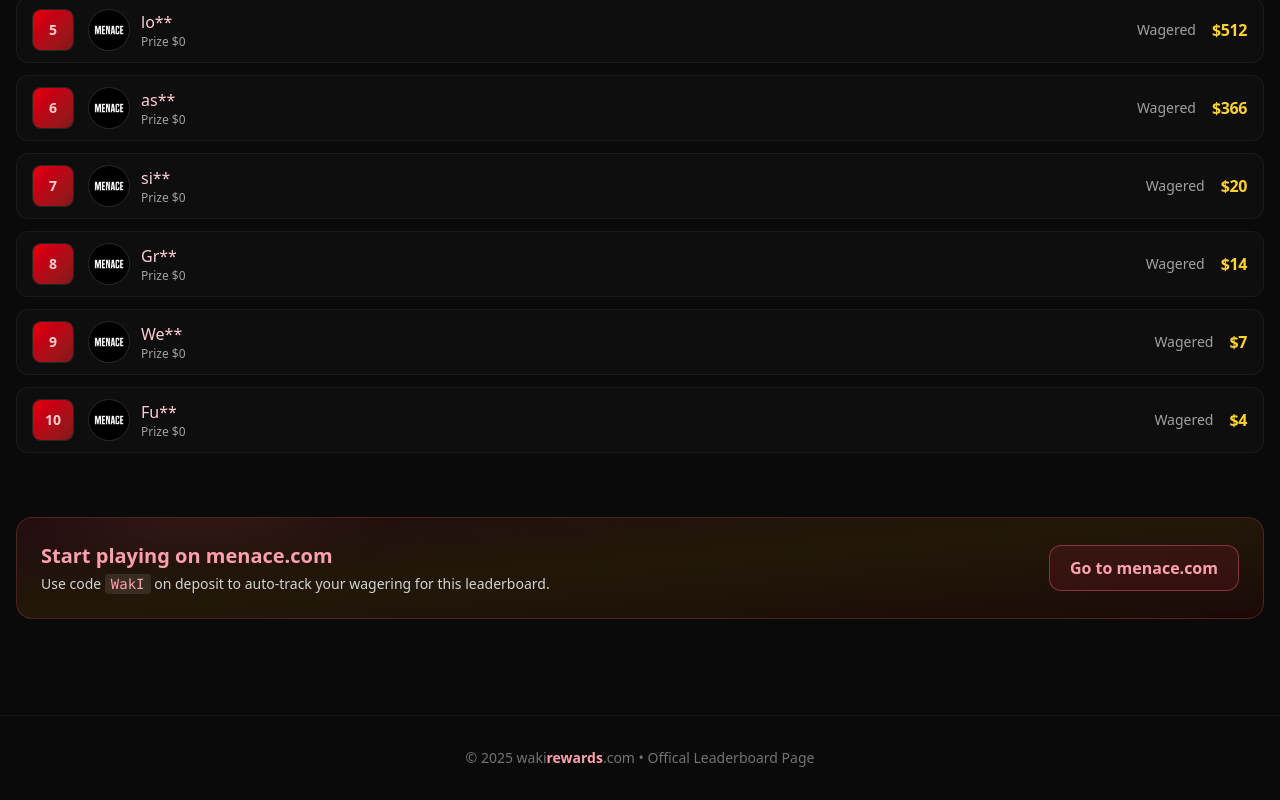
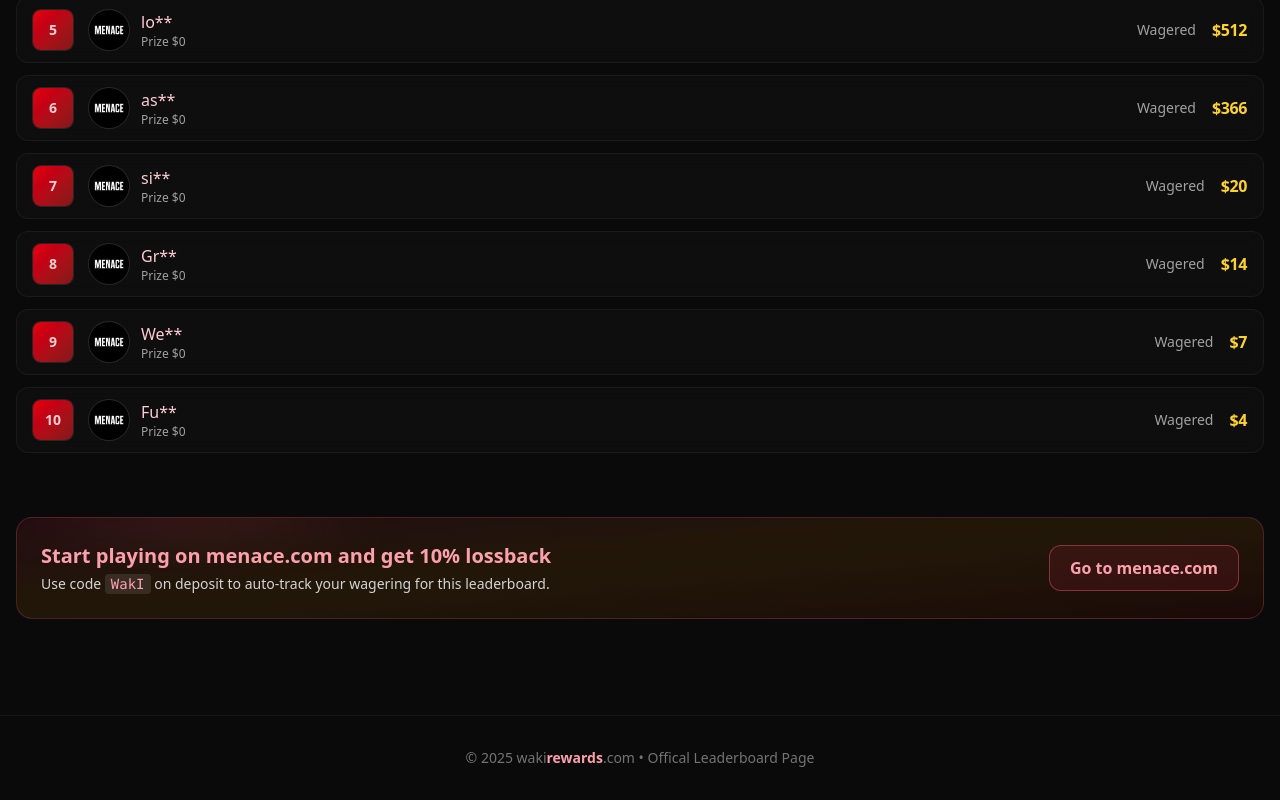
Before and after one commit to BossBabyGit/Aura, a React (Vite) app: page / in a window 1280 px wide. Shown: the part 880-1680 px from the top of the page. Built offline with nearby package versions, Linux system fonts and the light colour scheme.

Commit message:
Update promotional text in App component

```diff
--- a/src/App.tsx
+++ b/src/App.tsx
@@ -363,7 +363,7 @@
             <div className="relative overflow-hidden rounded-2xl border border-rose-400/20 bg-gradient-to-br from-rose-500/10 via-amber-500/10 to-red-700/10 p-6">
               <div className="flex flex-col items-start justify-between gap-6 md:flex-row md:items-center">
                 <div>
-                  <h3 className="text-xl font-semibold text-rose-300">Start playing on menace.com</h3>
+                  <h3 className="text-xl font-semibold text-rose-300">Start playing on menace.com and get 10% lossback</h3>
                   <p className="mt-1 max-w-xl text-sm text-neutral-300">
                     Use code <span className="rounded bg-white/10 px-1.5 py-0.5 font-mono text-rose-300">WakI</span> on deposit to
                     auto-track your wagering for this leaderboard.
```
